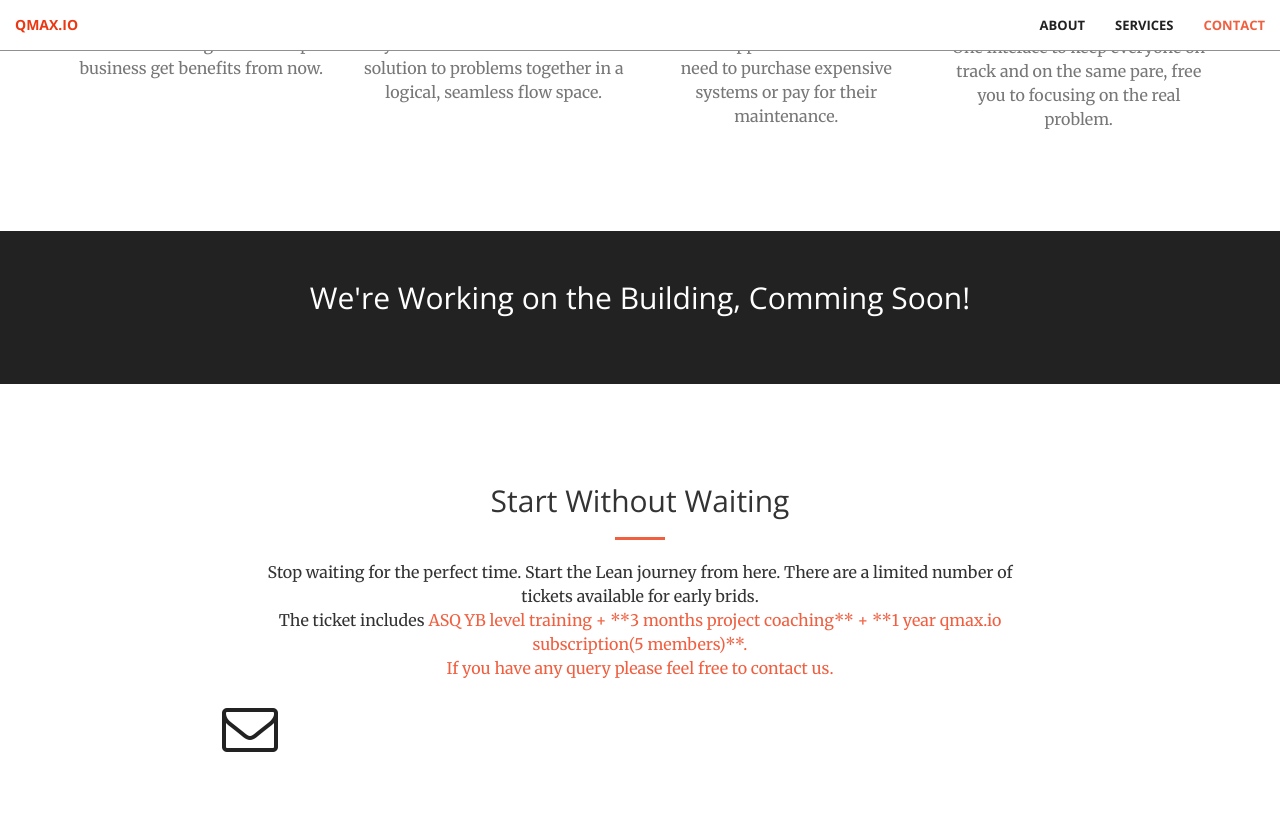
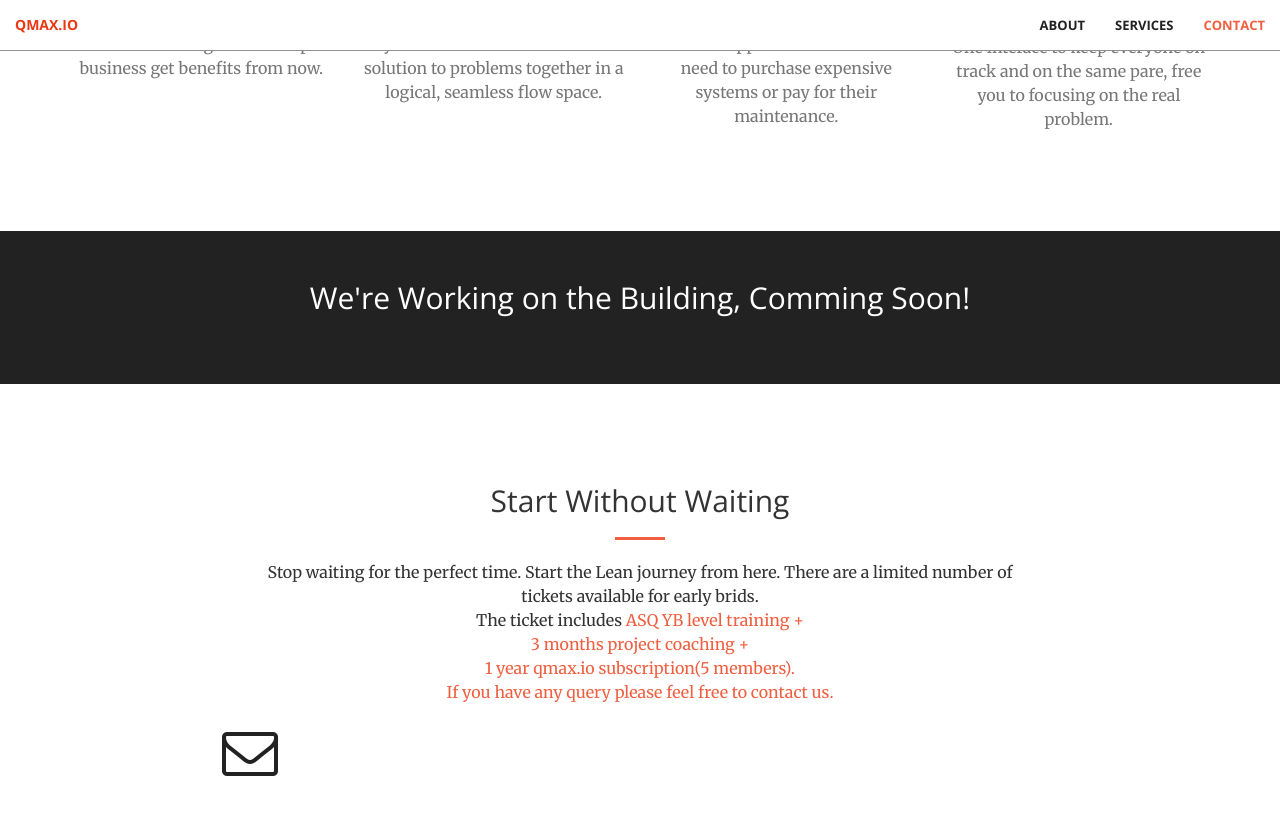
Before and after one commit to davidwei33li/kk33, a Jekyll site: the page built from index.html, in a window 1280 px wide and 900 px high, scrolled down 1594 px. Shown: the top 815 px of the window. Built offline with Jekyll 4.4.1, drawn with Linux system fonts in a browser that asks for light colours.

```diff
--- a/_includes/contact.html
+++ b/_includes/contact.html
@@ -6,12 +6,12 @@
                 <hr class="primary">
                 <p>Stop waiting for the perfect time. Start the Lean journey from here. There are a limited number of tickets available for early brids. <br>
                     The ticket includes <a href="https://asq.org/cert/resource/pdf/certification/SSYB%20BOK-final.pdf"> ASQ YB level training +
-                    **3 months project coaching** +
-                    **1 year qmax.io subscription(5 members)**.
+                    <br>3 months project coaching +
+                    <br>1 year qmax.io subscription(5 members).
                     <br> If you have any query please feel free to contact us. </p>
             </div>
         <div class="col-lg-2 col-lg-offset-1 text-center">
-            <a href="mailto:{{ site.email }}">
+            <a href="mailto:{{contact@qmax.io}}">
             <i class="fa fa-envelope-o fa-3x wow bounceIn" data-wow-delay=".1s"></i>
                 <p>{{ site.email }}</p>
             </a>
```
